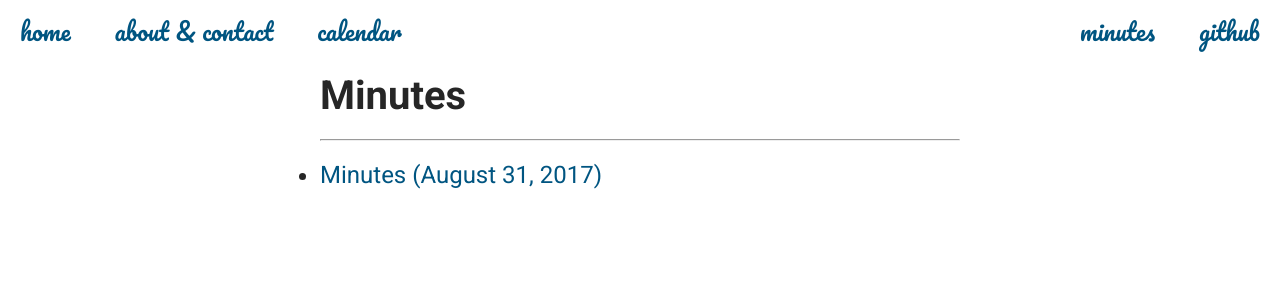
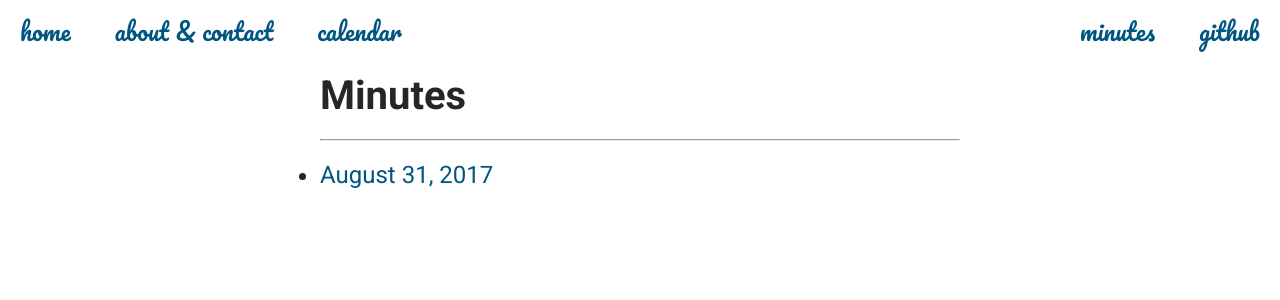
Before and after one commit to SweedJesus/Mesa-SD-SHPE.github.io, a Jekyll site: the page built from minutes.html, in a window 1280 px wide. Shown: the top 300 px of the page. Built offline with Jekyll 4.4.1, drawn with Linux system fonts in a browser that asks for light colours.

Commit message:
Update minutes listings to just show date

```diff
--- a/minutes.html
+++ b/minutes.html
@@ -4,6 +4,6 @@ title: "Minutes"
 ---
 <ul>
   {% for m in site.minutes %}
-  <li><a href="{{ m.url }}">{{ m.title }} ({{ m.date | date: "%B %-d, %Y" }})</a></li>
+  <li><a href="{{ m.url }}">{{ m.date | date: "%B %-d, %Y" }}</a></li>
   {% endfor %}
 </ul>
```
